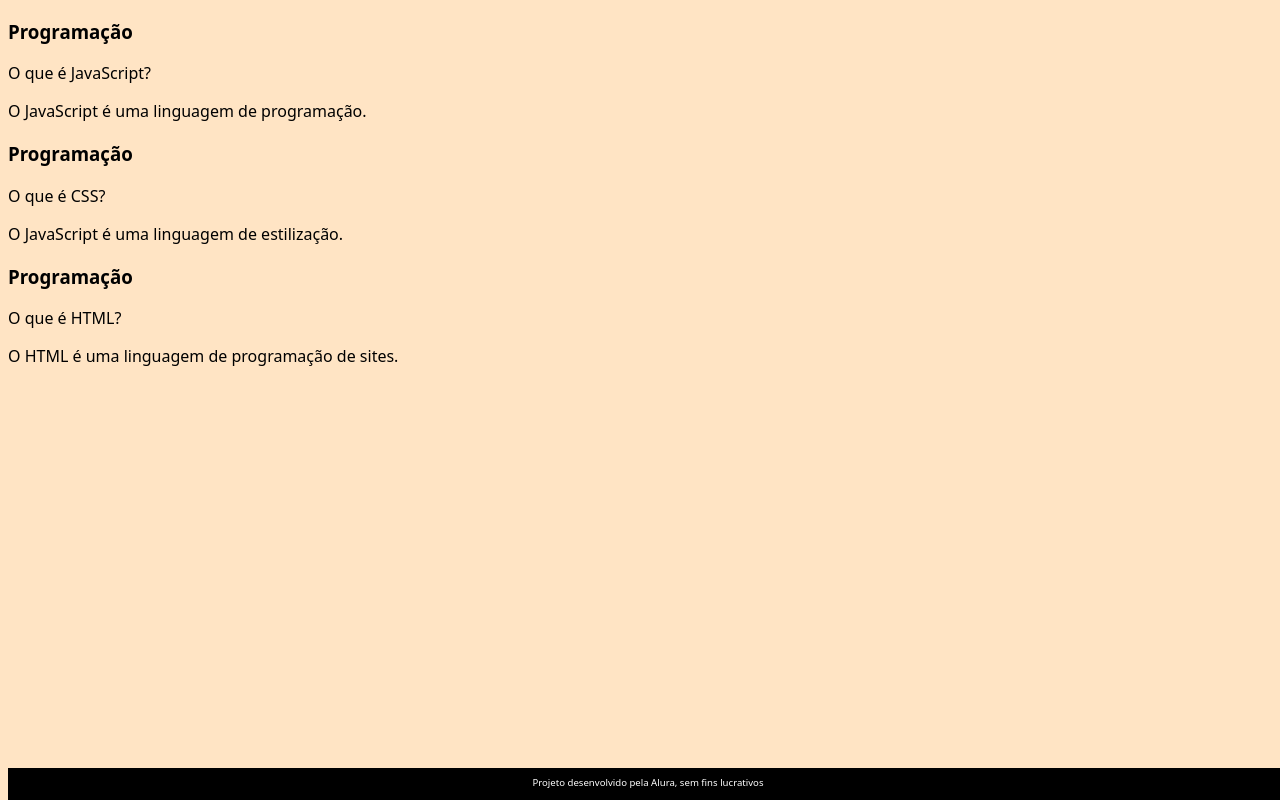
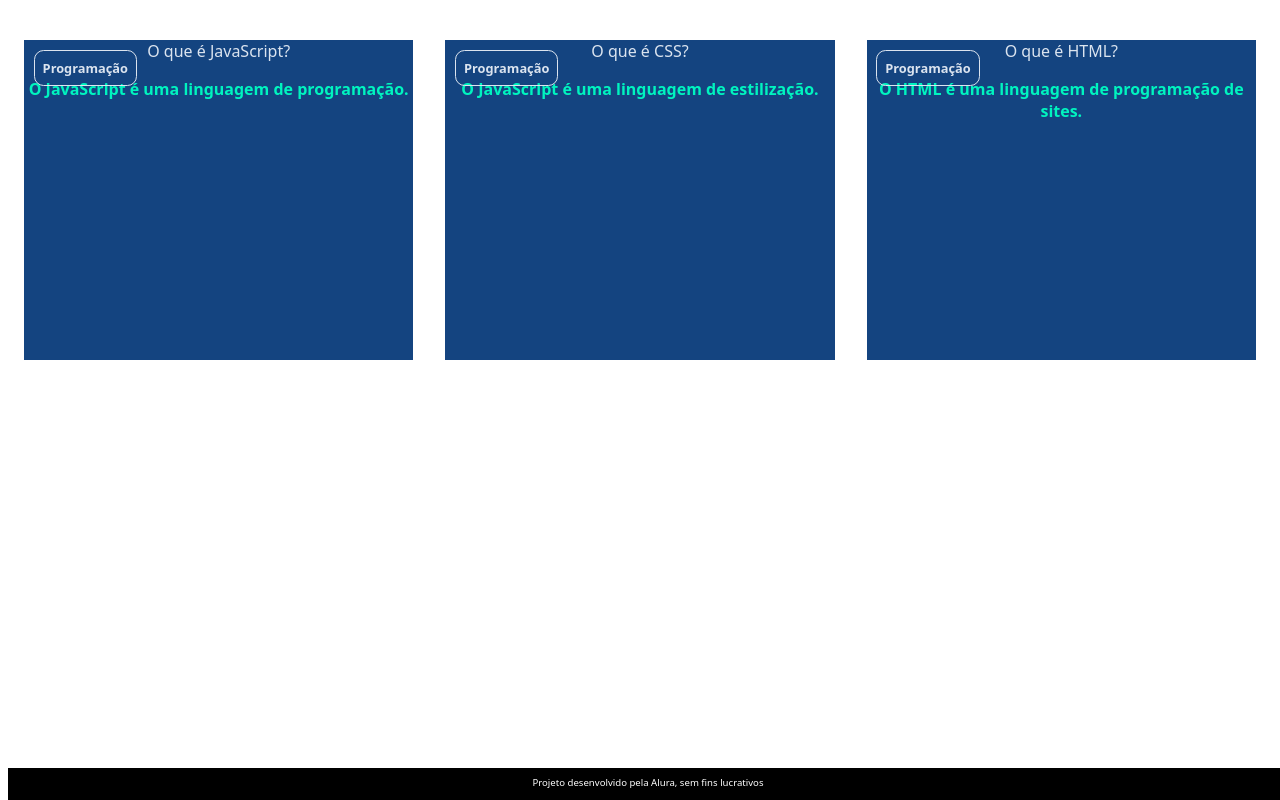
Before and after one commit to MatheusMVC/capybara, a plain HTML site: page index.html in a window 1280 px wide. Drawn offline with Linux system fonts and the light colour scheme; files that its build step writes are made by us from their sources.

Commit message:
Update style.css

```diff
--- a/style.css
+++ b/style.css
@@ -1,5 +1,11 @@
+:root {
+    --text-color: #DBE4EF;
+    --card-front-color: #144480;
+    --card-back-color: #00F4BF;
+}
+
 body {
-    background-color: bisque;
+    background:url(‘img/bg-desktop.webp’);
     font-family: system-ui, -apple-system, BlinkMacSystemFont, 'Segoe UI', Roboto, Oxygen, Ubuntu, Cantarell, 'Open Sans', 'Helvetica Neue', sans-serif;
 }
 
@@ -16,4 +22,38 @@
     text-align:center;
     font-size: 0.6rem;
     margin-top: 0.5rem;
+}
+
+#container {
+    display: flex;
+}
+
+.cartao {
+    margin: 1rem 1rem;
+    height: 20rem;
+    flex-grow: 1;
+    flex-basis: calc(33% - 6rem);
+}
+.cartao__conteudo {
+    background-color: var(--card-front-color);
+    text-align: center;
+    height: 100%;
     }
+.cartao__conteudo h3 {
+    color: var(--text-color);
+    border: 1px solid var(--text-color);
+    text-align: left;
+    padding: 0.5rem;
+    position: absolute;
+    margin: 0.6rem;
+    border-radius: 0.6rem;
+    font-size: 1vw;
+    }
+.cartao__conteudo__pergunta p {
+    color: var(--text-color);
+    font-weight: 500;
+    }
+.cartao__conteudo__resposta p {
+    color: var(--card-back-color);
+    font-weight: 700;
+}
```
